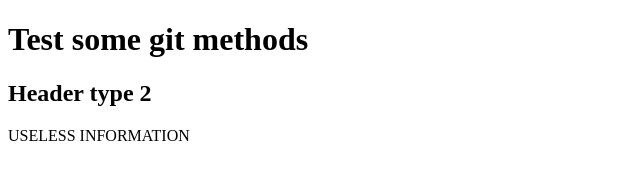
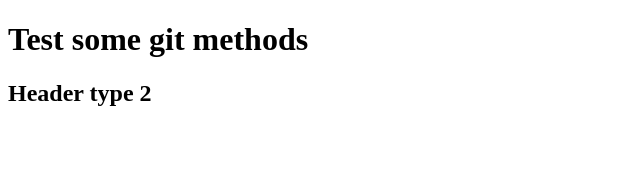
Before and after one commit to VladiVK/Git-Test, a plain HTML site: page index.html in a window 1280 px wide. Shown: the whole page, without its empty margins (0-640 px from the left). Drawn offline with Linux system fonts and the light colour scheme.

Commit message:
wrong commit

```diff
--- a/index.html
+++ b/index.html
@@ -8,8 +8,5 @@
 <body>
     <h1>Test some git methods</h1>
     <h2>Header type 2</h2>
-    <div class="demo">
-        <p>USELESS INFORMATION</p>
-    </div>
 </body>
 </html>
```
